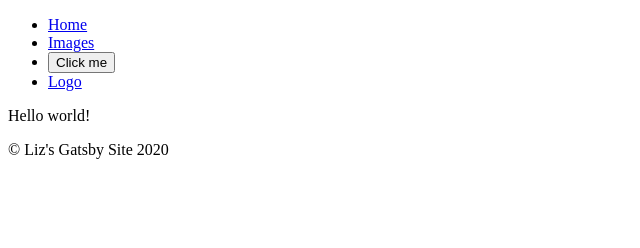
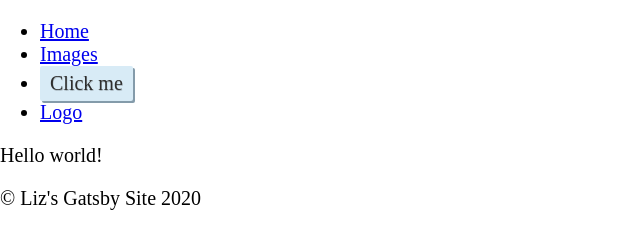
Before and after one commit to elizabethhart/great-gatsby, a Gatsby site: page / in a window 1280 px wide. Shown: the whole page, without its empty margins (0-640 px from the left). Built offline with nearby package versions, Linux system fonts and the light colour scheme; Gatsby itself is replaced by a stand-in of ours.

Commit message:
Add global styles using styled components

```diff
--- a/package.json
+++ b/package.json
@@ -17,9 +17,13 @@
   },
   "dependencies": {
     "gatsby": "^2.26.1",
+    "gatsby-image": "^2.8.0",
+    "gatsby-plugin-styled-components": "^3.7.0",
     "gatsby-plugin-typescript": "^2.9.0",
+    "normalize.css": "^8.0.1",
     "react": "^16.12.0",
-    "react-dom": "^16.12.0"
+    "react-dom": "^16.12.0",
+    "styled-components": "^5.2.1"
   },
   "devDependencies": {
     "@typescript-eslint/eslint-plugin": "^4.10.0",
--- a/src/components/Layout.tsx
+++ b/src/components/Layout.tsx
@@ -1,6 +1,8 @@
 import React, { ReactNode } from 'react';
 import Footer from './Footer';
 import Nav from './Nav';
+import 'normalize.css';
+import GlobalStyles from '../styles/GlobalStyles';
 
 interface LayoutProps {
     children: ReactNode;
@@ -8,10 +10,11 @@
 
 export default function Layout(props: LayoutProps) {
     return (
-        <>
+        <div>
+            <GlobalStyles />
             <Nav />
             {props.children}
             <Footer />
-        </>
+        </div>
     );
 };
--- /dev/null
+++ b/src/styles/GlobalStyles.ts
@@ -0,0 +1,83 @@
+import { createGlobalStyle } from 'styled-components';
+
+const GlobalStyles = createGlobalStyle`
+  :root {
+    --blue: #d8ebf6;
+    --black: #2E2E2E;
+    --peach: #cba69e;
+    --white: #fff;
+    --grey: #849baa;
+  }
+
+  html {
+    font-size: 10px;
+  }
+
+  body {
+    font-size: 2rem;
+  }
+
+  fieldset {
+    border-color: rgba(0,0,0,0.1);
+    border-width: 1px;
+  }
+
+  button {
+    background: var(--blue);
+    color: var(--black);
+    border: 0;
+    padding: 0.6rem 1rem;
+    border-radius: 2px;
+    cursor: pointer;
+    --cast: 2px;
+    box-shadow: var(--cast) var(--cast) 0 var(--grey);
+    text-shadow: 0.5px 0.5px 0 rgba(0,0,0,0.2);
+    transition: all 0.2s;
+    &:hover {
+      --cast: 4px;
+    }
+  }
+
+  .gatsby-image-wrapper img[src*=base64\\,] {
+    image-rendering: -moz-crisp-edges;
+    image-rendering: pixelated;
+  }
+
+  /* Scrollbar Styles */
+  body::-webkit-scrollbar {
+    width: 12px;
+  }
+
+  html {
+    scrollbar-width: thin;
+    scrollbar-color: var(--blue) var(--white);
+  }
+
+  body::-webkit-scrollbar-track {
+    background: var(--white);
+  }
+
+  body::-webkit-scrollbar-thumb {
+    background-color: var(--blue) ;
+    border-radius: 6px;
+    border: 3px solid var(--white);
+  }
+
+  hr {
+    border: 0;
+    height: 8px;
+    background-size: 1500px;
+  }
+
+  img {
+    max-width: 100%;
+  }
+
+  .tilt {
+    transform: rotate(-2deg);
+    position: relative;
+    display: inline-block;
+  }
+`;
+
+export default GlobalStyles;
```
Also changed, not shown: 1 other file.
